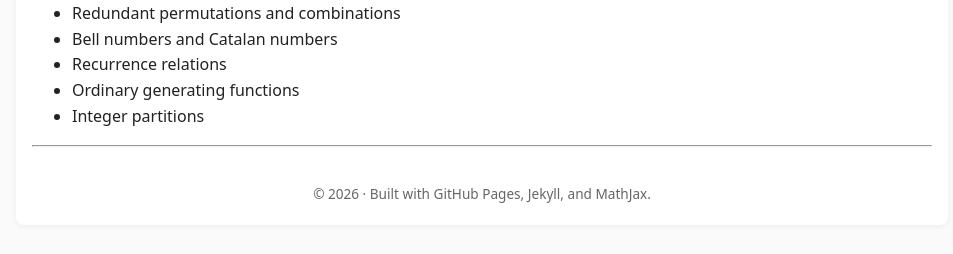
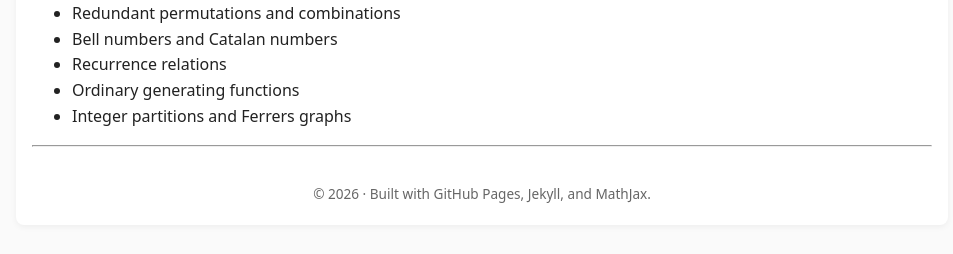
Before and after one commit to SaleemKamaludin/SaleemKamaludin.github.io, a Jekyll site: the page built from courses/combinatorics-ii/index.md, in a window 1280 px wide. Shown: the part 858-1112 px from the top of the page, without its empty margins (158-1111 px from the left). Built offline with Jekyll 4.4.1, drawn with Linux system fonts in a browser that asks for light colours.

Commit message:
Update Integer partitions to include Ferrers graphs

```diff
--- a/courses/combinatorics-ii/index.md
+++ b/courses/combinatorics-ii/index.md
@@ -34,4 +34,4 @@ The course also emphasizes how algebraic and analytic tools can be used to solve
 - Bell numbers and Catalan numbers
 - Recurrence relations
 - Ordinary generating functions
-- Integer partitions
+- Integer partitions and Ferrers graphs
```
